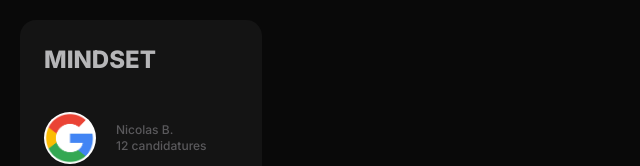
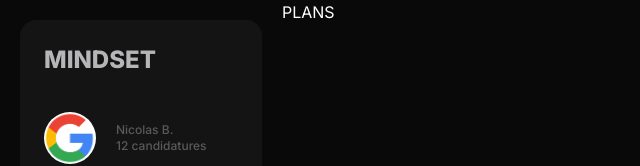
Before and after one commit to brdnicolas/mindset, a React (Create React App) app: page /plans in a window 1280 px wide. Shown: the top 166 px of the page, without its empty margins (0-640 px from the left). Built offline with nearby package versions, Linux system fonts and the light colour scheme.

Commit message:
[START] Add Plans Route

```diff
--- a/src/App.tsx
+++ b/src/App.tsx
@@ -3,6 +3,7 @@ import { ApplicationsContainer } from '@/views/applications/Applications.contain
 import { GlobalLayout } from './layouts/GlobalLayout'
 import { ApplicationsProvider } from '@/contexts/applications/applications.provider'
 import { SettingsContainer } from '@/views/settings/Settings.container'
+import { PlansContainer } from './views/plans/Plans.container'
 
 function App() {
   return (
@@ -19,6 +20,7 @@ function App() {
               }
             />
             <Route path="/settings" element={<SettingsContainer />} />
+            <Route path="/plans" element={<PlansContainer />} />
           </Routes>
         </BrowserRouter>
       </GlobalLayout>
--- /dev/null
+++ b/src/views/plans/Plans.container.tsx
@@ -0,0 +1,7 @@
+export const PlansContainer = () => {
+  return (
+    <>
+      <p className="text-white uppercase">Plans</p>
+    </>
+  )
+}
```
